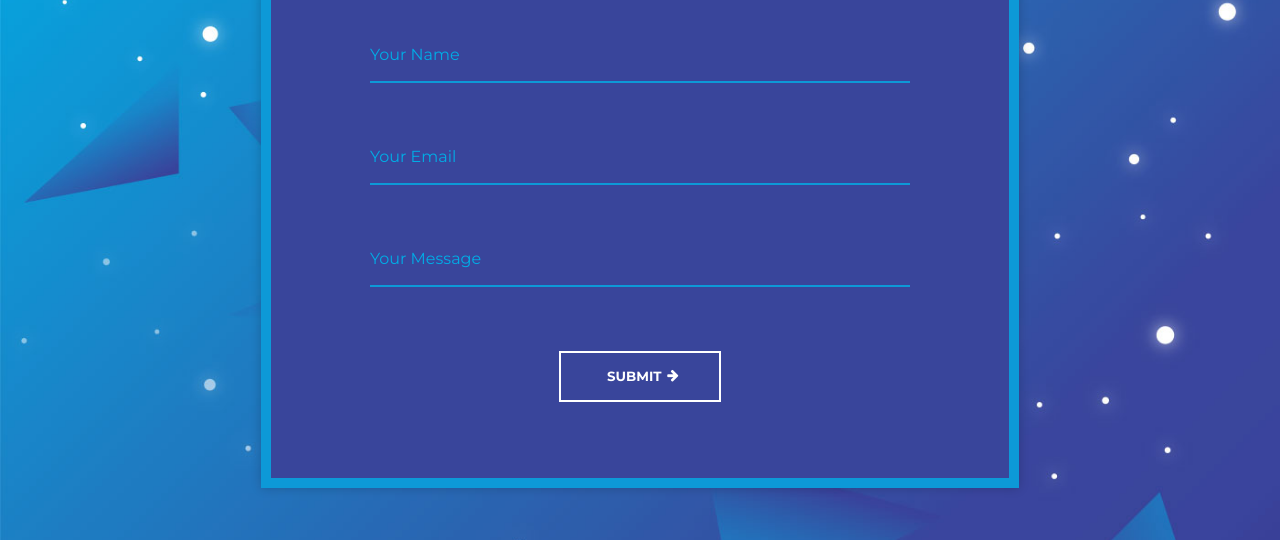
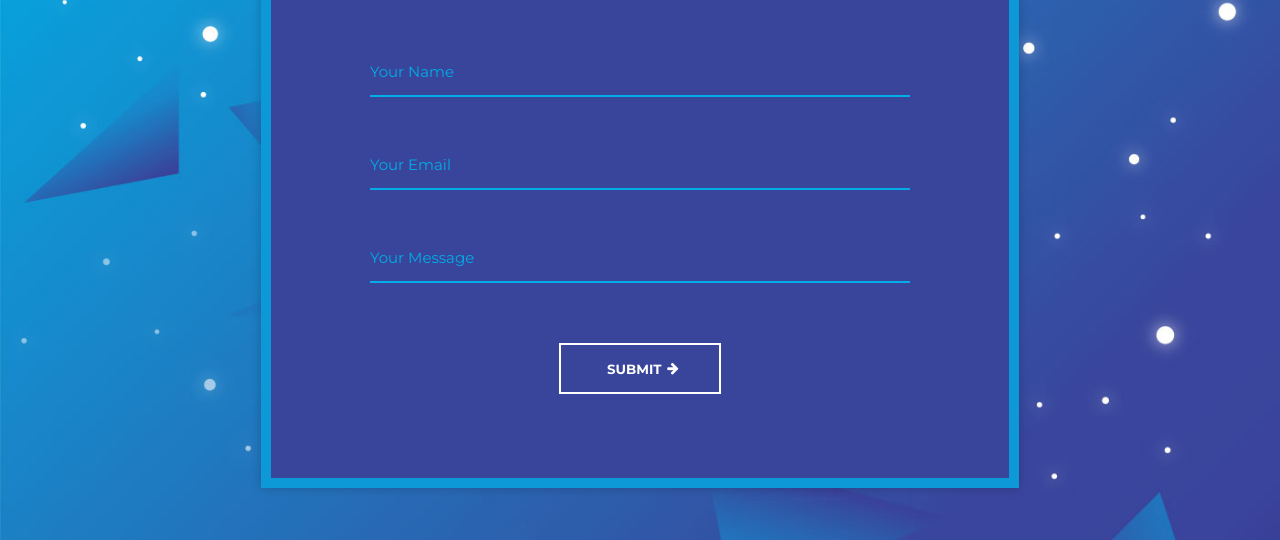
Before and after one commit to Christian-Brandtner/registration-form, a plain HTML site: page index.html in a window 1280 px wide. Shown: the part 260-800 px from the top of the page. Drawn offline with Linux system fonts and the light colour scheme.

Commit message:
fix moving text in input label

```diff
--- a/styles/main.scss
+++ b/styles/main.scss
@@ -112,9 +112,7 @@ body {
                 transition: transform 0.3s;
             }
             .fa-arrow-right {
-                // position: absolute;
                 transform: translateX(50%);
-
                 transition: transform 0.2s;
             }
             &:hover {
@@ -139,20 +137,22 @@ body {
 
             position: relative;
             display: block;
-            margin-bottom: 4em;
+            margin-bottom: 3em;
 
             .form-label {
+                z-index: 2;
+                transform: translateY(10px);
                 position: absolute;
-                font-size: 16px;
+                font-size: 15px;
                 transition: font-size 0.3s, transform 0.3s;
-
+                pointer-events: none;
                 user-select: none;
             }
 
             &:focus-within {
 
                 .form-label {
-                    transform: translateY(-22px) translateX(-10px) scale(0.8);
+                    transform: translateY(-14px) translateX(-10px) scale(0.8);
                 }
                 .border {
                     background: white;
@@ -160,23 +160,20 @@ body {
             }
 
             input {
+                z-index: 2;
                 width: 100%;
                 background-color: transparent;
-                height: 2em;
+                height: 43px;
                 outline: none;
                 color: white;
                 font-size: 18px;
             }
 
-            &:focus {
-                .border {
-                    background-color: red;
-                }
-            }
+
 
             .border {
                 display: block;
-                background: #0d99d7;
+                background: #00ade6;
                 width: 100%;
                 height: 2px;
             }
```
Also changed, not shown: index.html (+0 -2 lines), styles/main.css, 2 other files.
